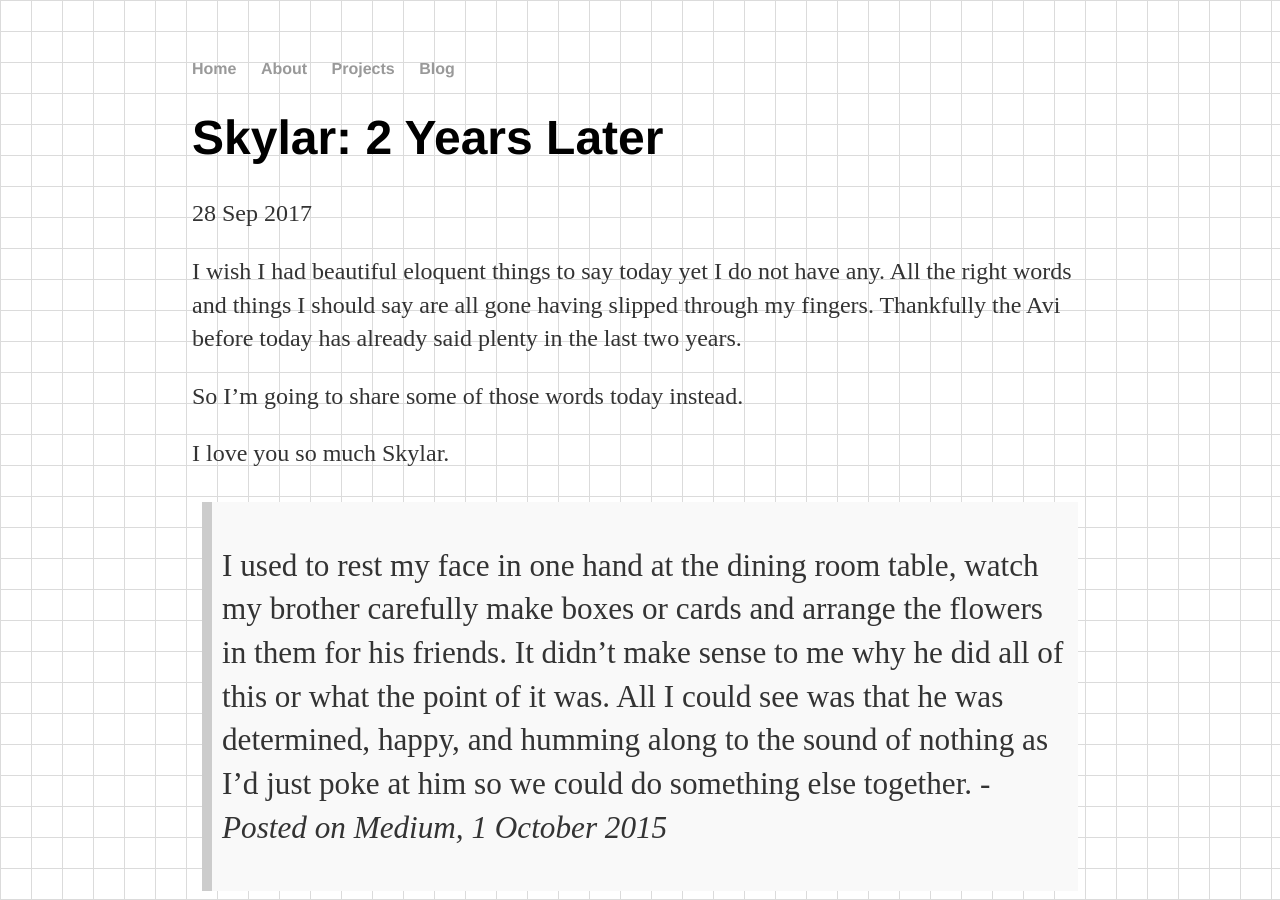
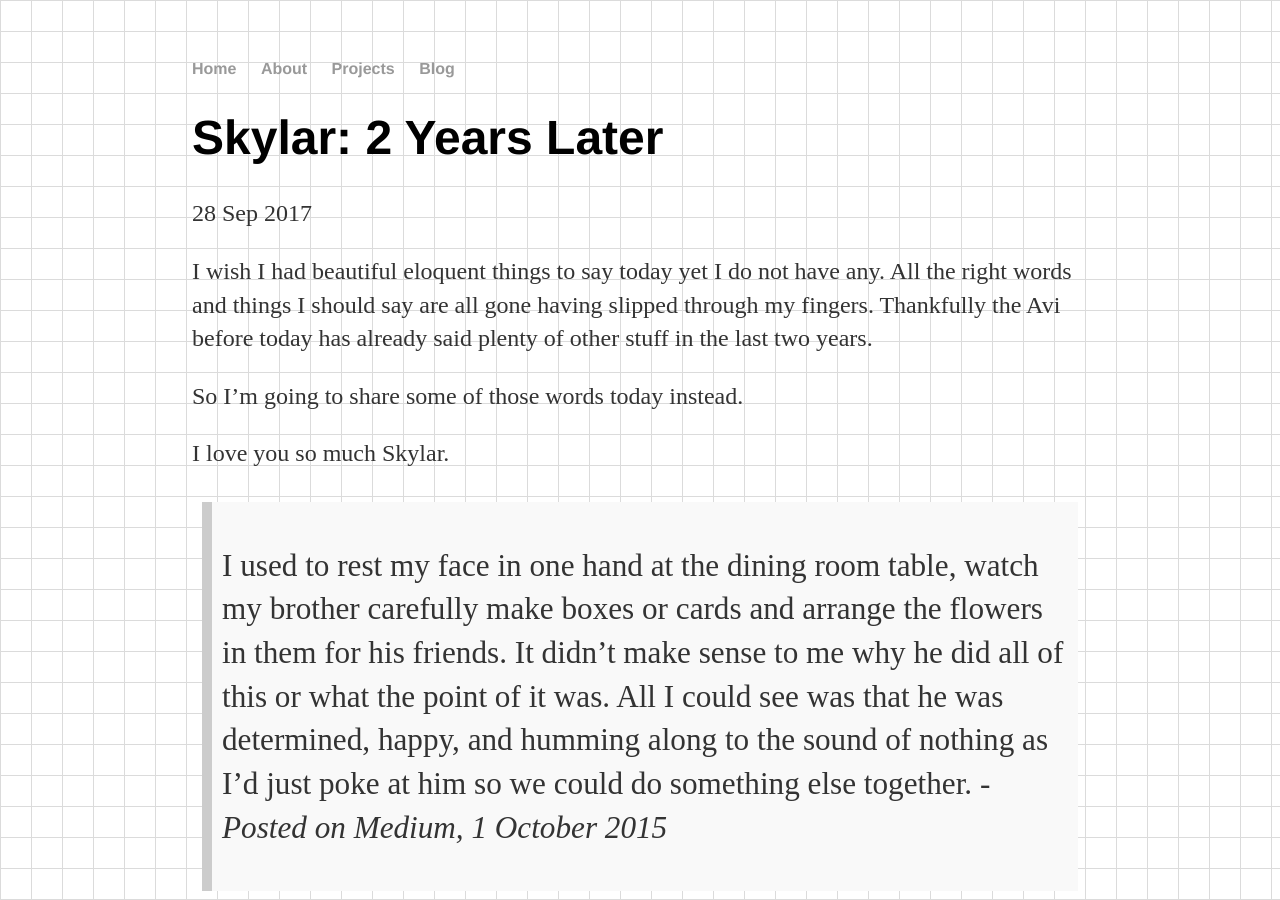
Before and after one commit to Avizc/avizc.github.io, a Jekyll site: the page built from _posts/2017-09-28-skylar-2.md, in a window 1280 px wide and 900 px high. Built offline with Jekyll 4.4.1, drawn with Linux system fonts in a browser that asks for light colours.

Commit message:
Added in words that I didn't realise I missed sinceit's 4AM now almost

```diff
--- a/_posts/2017-09-28-skylar-2.md
+++ b/_posts/2017-09-28-skylar-2.md
@@ -4,7 +4,7 @@ title: "Skylar: 2 Years Later"
 date: 2017-9-28
 ---
 
-I wish I had beautiful eloquent things to say today yet I do not have any. All the right words and things I should say are all gone having slipped through my fingers. Thankfully the Avi before today has already said plenty in the last two years.
+I wish I had beautiful eloquent things to say today yet I do not have any. All the right words and things I should say are all gone having slipped through my fingers. Thankfully the Avi before today has already said plenty of other stuff in the last two years.
 
 So I'm going to share some of those words today instead.
 
```
